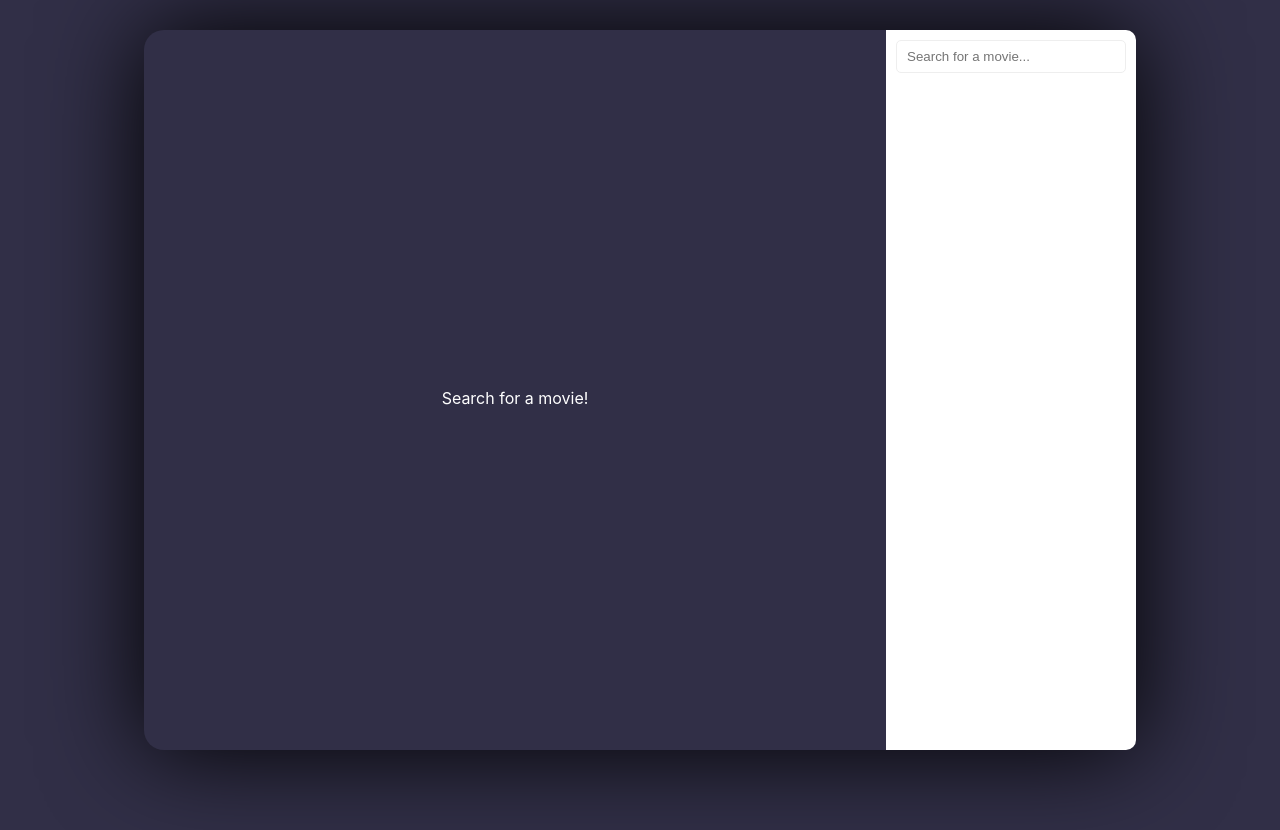
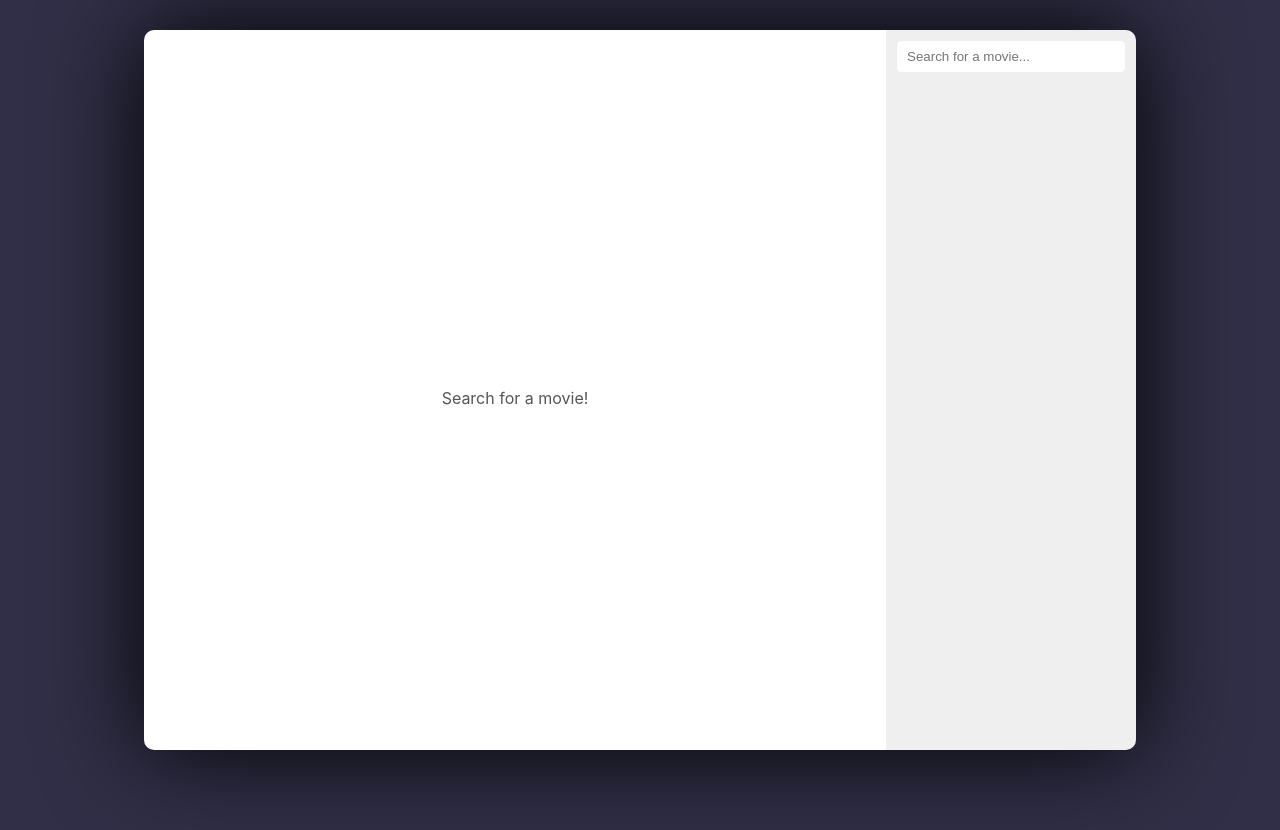
Before and after one commit to not-the-droids/react-take-home-test, a React (Create React App) app in the folder app/: page / in a window 1280 px wide. Built offline with nearby package versions, Linux system fonts and the light colour scheme; a web font is replaced by a local one.

Commit message:
Change to lighter theme

```diff
--- a/app/src/App.js
+++ b/app/src/App.js
@@ -19,7 +19,6 @@ class App extends Component {
 
     const res = await axios.get(castURL)
 
-    setTimeout(() => {
     this.setState({
       castIsLoading: false,
       movieDetails: {
@@ -27,7 +26,6 @@ class App extends Component {
         cast: res.data,
       }
     })
-    }, 3000)
   }
 
   render() {
@@ -60,13 +58,14 @@ const appContainerStyle = {
 }
 
 const mainContainerStyle = {
-  color: 'white',
+  color: '#555',
+  backgroundColor: 'white',
   borderTopLeftRadius: constants.PAGE_BORDER_RADIUS + 'px',
   borderBottomLeftRadius: constants.PAGE_BORDER_RADIUS + 'px',
 }
 
 const sidebarContainerStyle = {
-  backgroundColor: 'white',
+  backgroundColor: '#efefef',
   height: '90vh',
   minHeight: '700px',
   borderTopRightRadius: constants.PAGE_BORDER_RADIUS + 'px',
--- a/app/src/components/MainContent.js
+++ b/app/src/components/MainContent.js
@@ -20,7 +20,7 @@ export class MainContent extends Component {
         <div style={{ width: '100%', height: '100%' }}>
           <Center>
             <ImpulseSpinner
-              frontColor='#ffffff'
+              frontColor='#aaa'
               backColor='rgba(0,0,0,0)'
               loading={true}
             />
@@ -92,6 +92,8 @@ const posterStyle = {
   gridArea: 'poster',
   width: '100%',
   borderRadius: '2%',
+  // border: '1px solid #ccc'
+  boxShadow: '0 0 5px #ccc'
 }
 
 const titleStyle = {
@@ -113,6 +115,8 @@ const topBilledListContainerStyle = {
 
 const topBilledListStyle = {
   padding: 0,
+  display: 'flex',
+  alignItems: 'start',
 }
 
 const topBilledListItemStyle = {
--- a/app/src/components/Sidebar.js
+++ b/app/src/components/Sidebar.js
@@ -29,7 +29,6 @@ export class Sidebar extends Component {
 
     if (searchTerm.length > 0) {
       this.searchTimeout = setTimeout(async () => {
-        console.log('Searching for ' + searchTerm);
         const res = await axios.get(searchURL)
         if (res.data && res.data.length > 0) {
           console.log(res.data)
```
Lines whose indentation alone changed are shown as unchanged.
